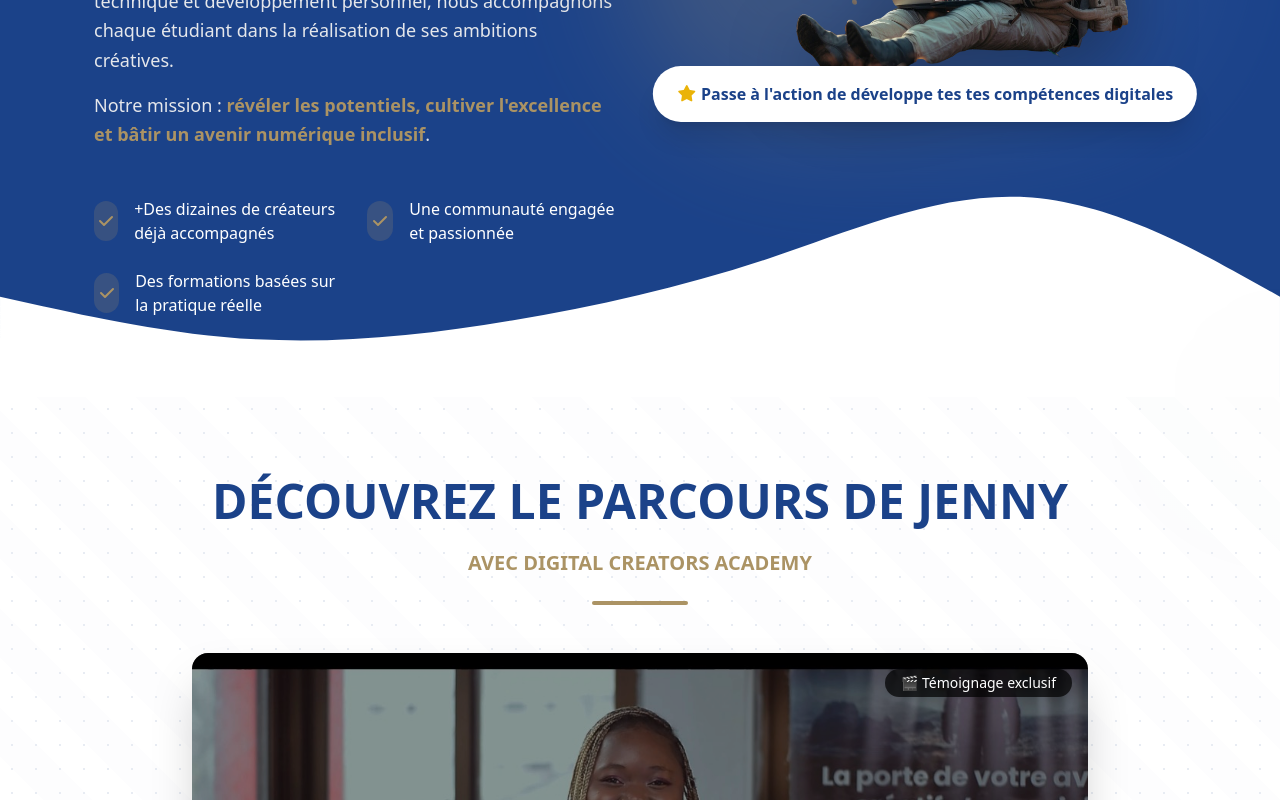
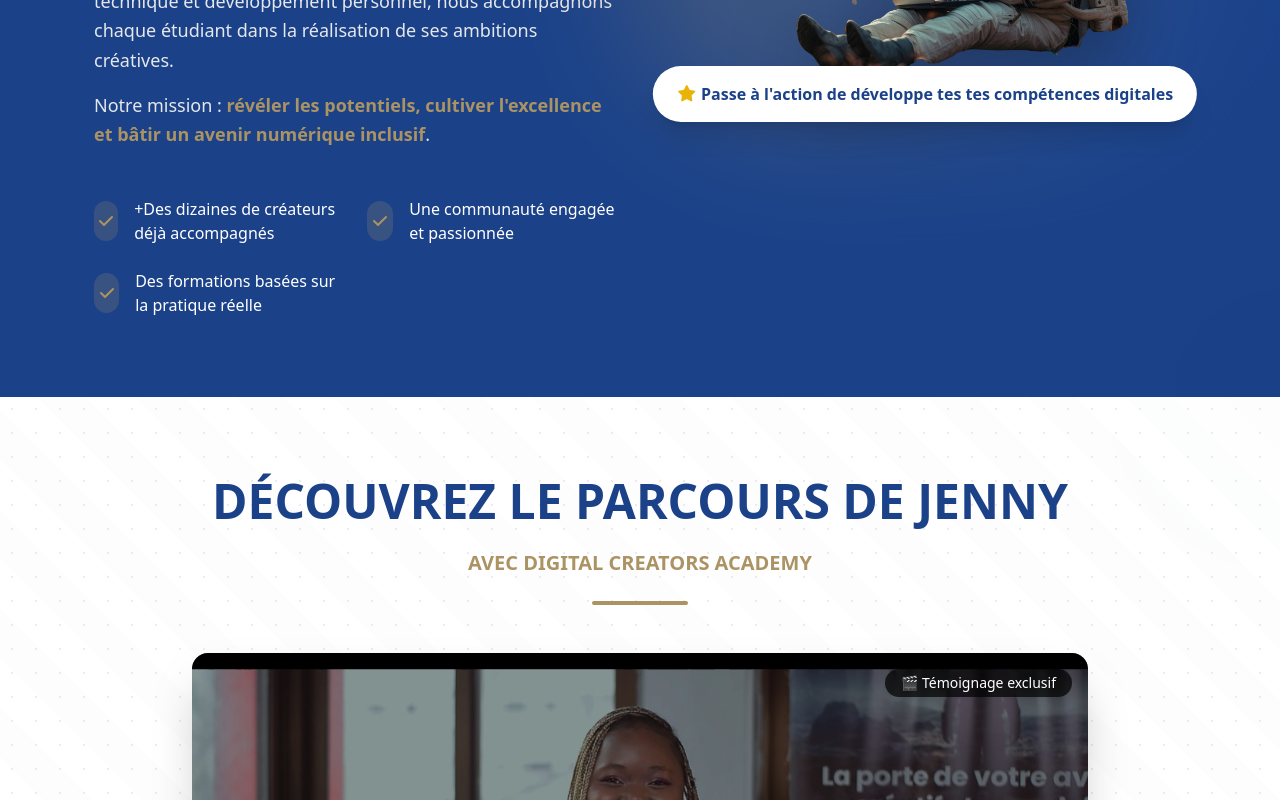
Before and after one commit to Michee-kolony/Nexusletter, an Angular app: page /creators-digital-academy in a window 1280 px wide. Shown: the part 1680-2480 px from the top of the page. Built offline with nearby package versions, Linux system fonts and the light colour scheme.

Commit message:
ajout logo qualité

```diff
--- a/src/app/client/academy/academy.component.html
+++ b/src/app/client/academy/academy.component.html
@@ -199,9 +199,6 @@
   </div>
 </section>
 <section class="relative bg-white py-20">
-
-  <svg class="absolute -top-[12%] md:-top-[20%] lg:-top-[30%]" xmlns="http://www.w3.org/2000/svg" viewBox="0 0 1440 320"><path fill="#ffff" fill-opacity="1" d="M0,192L48,202.7C96,213,192,235,288,240C384,245,480,235,576,218.7C672,203,768,181,864,149.3C960,117,1056,75,1152,80C1248,85,1344,139,1392,165.3L1440,192L1440,320L1392,320C1344,320,1248,320,1152,320C1056,320,960,320,864,320C768,320,672,320,576,320C480,320,384,320,288,320C192,320,96,320,48,320L0,320Z"></path></svg>
-
   <!-- Background textures -->
   <div class="absolute inset-0 opacity-10 z-0">
     <div class="absolute inset-0 bg-[radial-gradient(#1B4289_1px,transparent_1px)] [background-size:24px_24px]"></div>
--- a/src/app/client/accueil/accueil.component.html
+++ b/src/app/client/accueil/accueil.component.html
@@ -653,7 +653,7 @@
 
       <!-- IMAGE -->
       <div class="md:w-1/3 h-64 md:h-auto">
-        <img src="images/logo-digital.jpg" class="w-full h-full object-cover" alt="">
+        <img src="images/DCA Profil 01-02.jpg.jpeg" class="w-full h-full object-cover" alt="">
       </div>
 
       <!-- CONTENT -->
```
